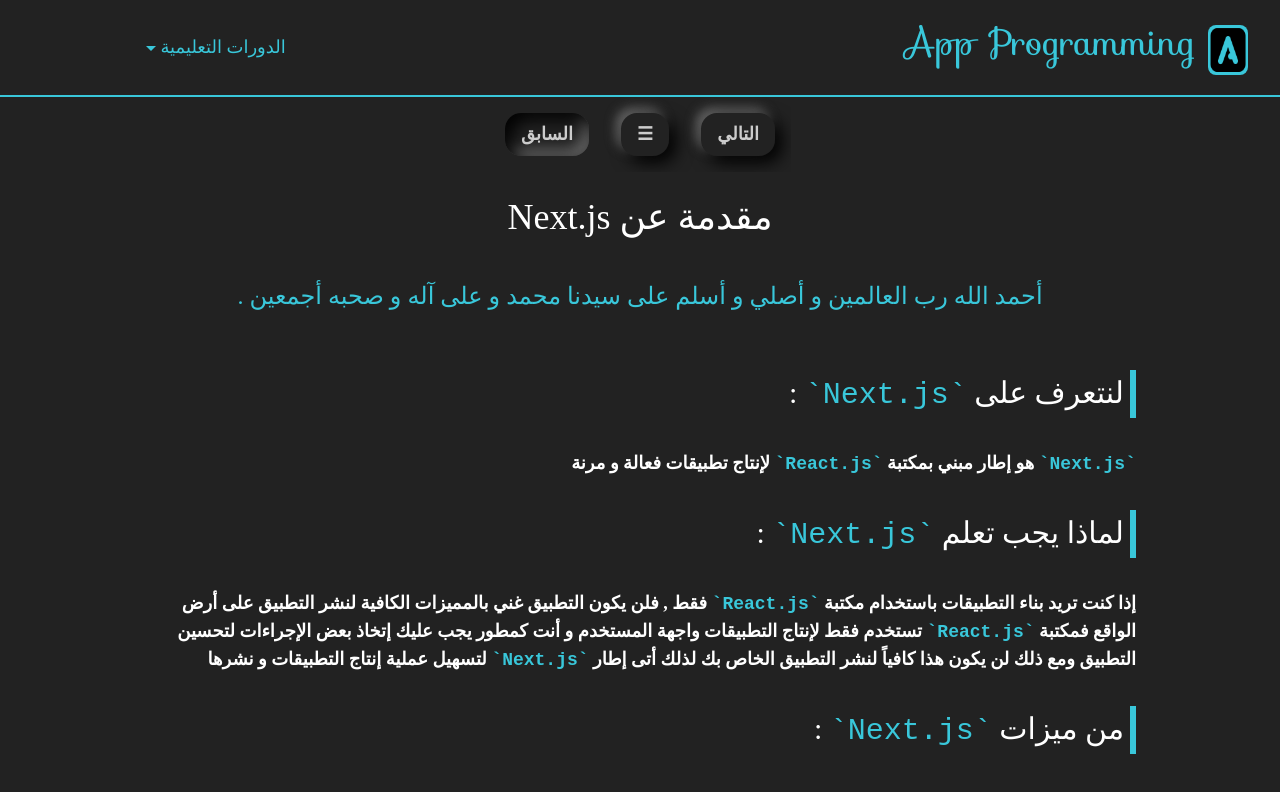
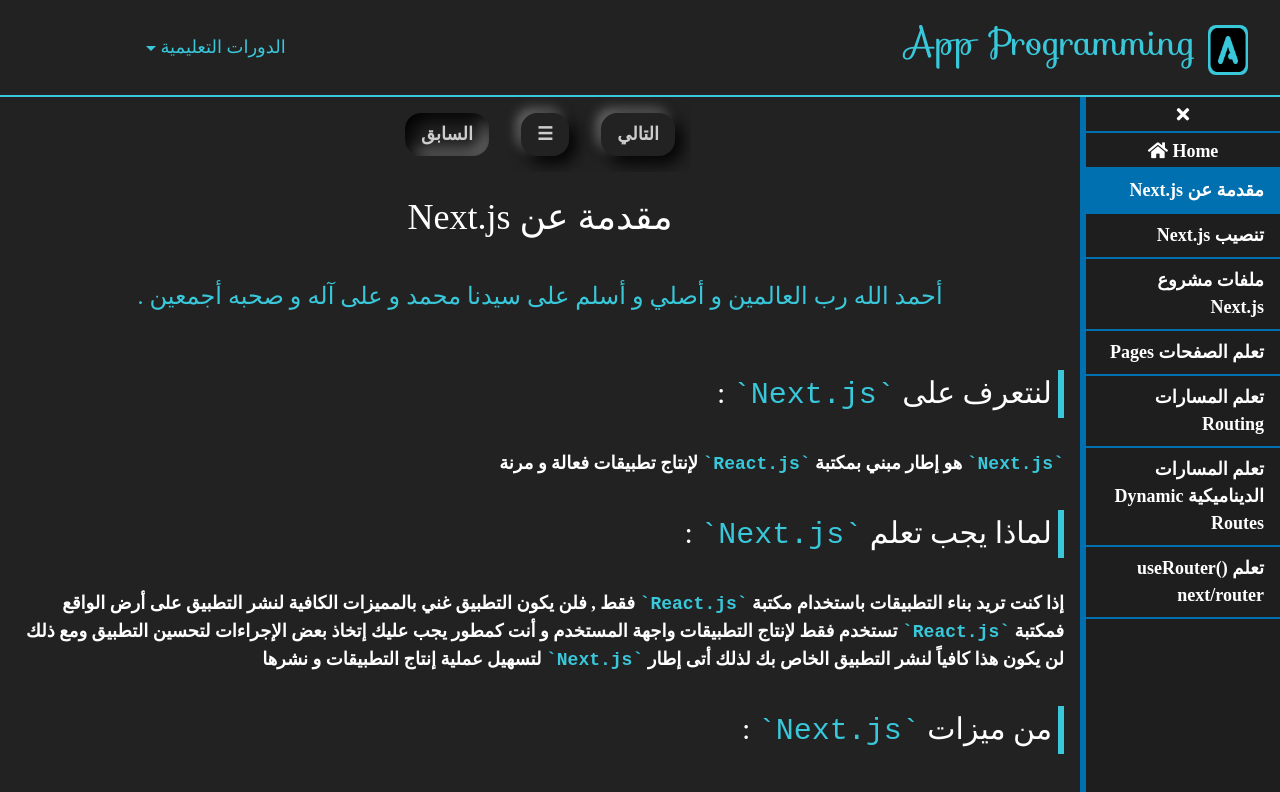
Before and after one commit to ammarqassab/test, a Next.js app: page /tutorial/next in a window 1280 px wide. Shown: the top 792 px of the page. Built offline with nearby package versions, Linux system fonts and the light colour scheme.

Commit message:
update style

```diff
--- a/src/components/PageTutorial/PageTutorial.js
+++ b/src/components/PageTutorial/PageTutorial.js
@@ -27,6 +27,11 @@ const PageTutorial = ({ children,  apiLocalUrl, namePage}) => {
         }
     }
 
+    React.useEffect(() => {
+        let media = window.matchMedia("(max-width: 992px)")
+        if(!media.matches) {functaggle()}
+    },[])
+
     return (
         <>
             <div className=' display-container width-mdx'>
--- a/styles/globals.css
+++ b/styles/globals.css
@@ -2104,17 +2104,15 @@ div:hover.clip-path-card
 /* mdx */
 .width-mdx {
   min-width: 250px;
-  overflow-x:visible;
+  overflow-x: hidden;
 }
 .mdx{
   user-select: text;
   color: var(--textc-2);
   text-align: right;
   font-size: 18px;
-  width: 80% !important;
-  min-width: 250px !important;
-  overflow-x: visible;
-  margin: auto;
+  min-width: 250px;
+  overflow-x: hidden;
 }
 .mdx h1,.mdx h2,.mdx h3,.mdx h4,.mdx h5,.mdx h6 {
   margin: 32px 16px;
@@ -2260,16 +2258,6 @@ div:hover.clip-path-card
   }
 }
 
-@media (max-width: 992px) and (min-width: 601px) {
-  .mdx {
-    width: 90% !important;
-  }
-}
-@media (max-width: 600px) {
-  .mdx {
-    width: 100% !important;
-  }
-}
 /* end mdx */
 
 /* quran */
```
